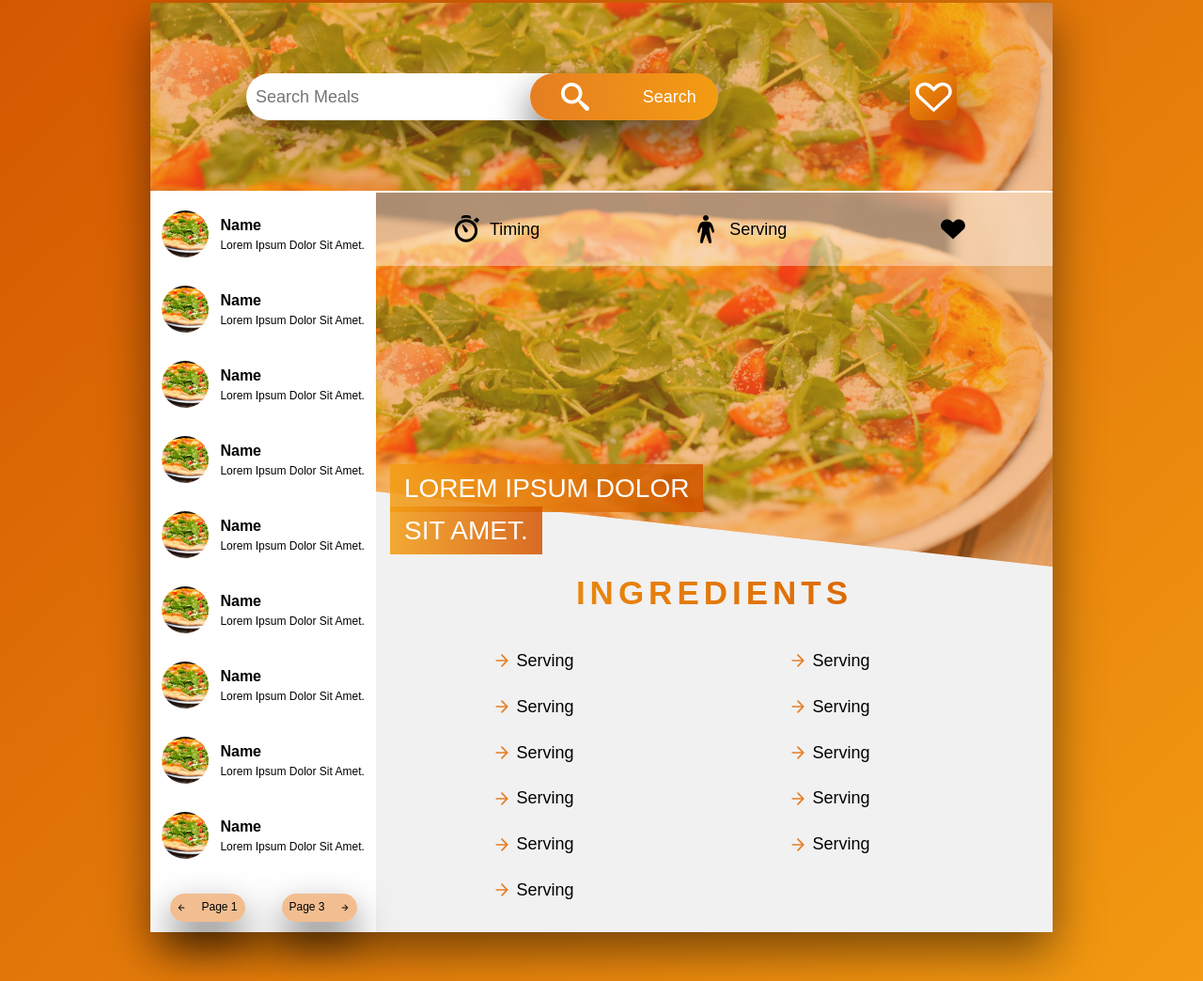
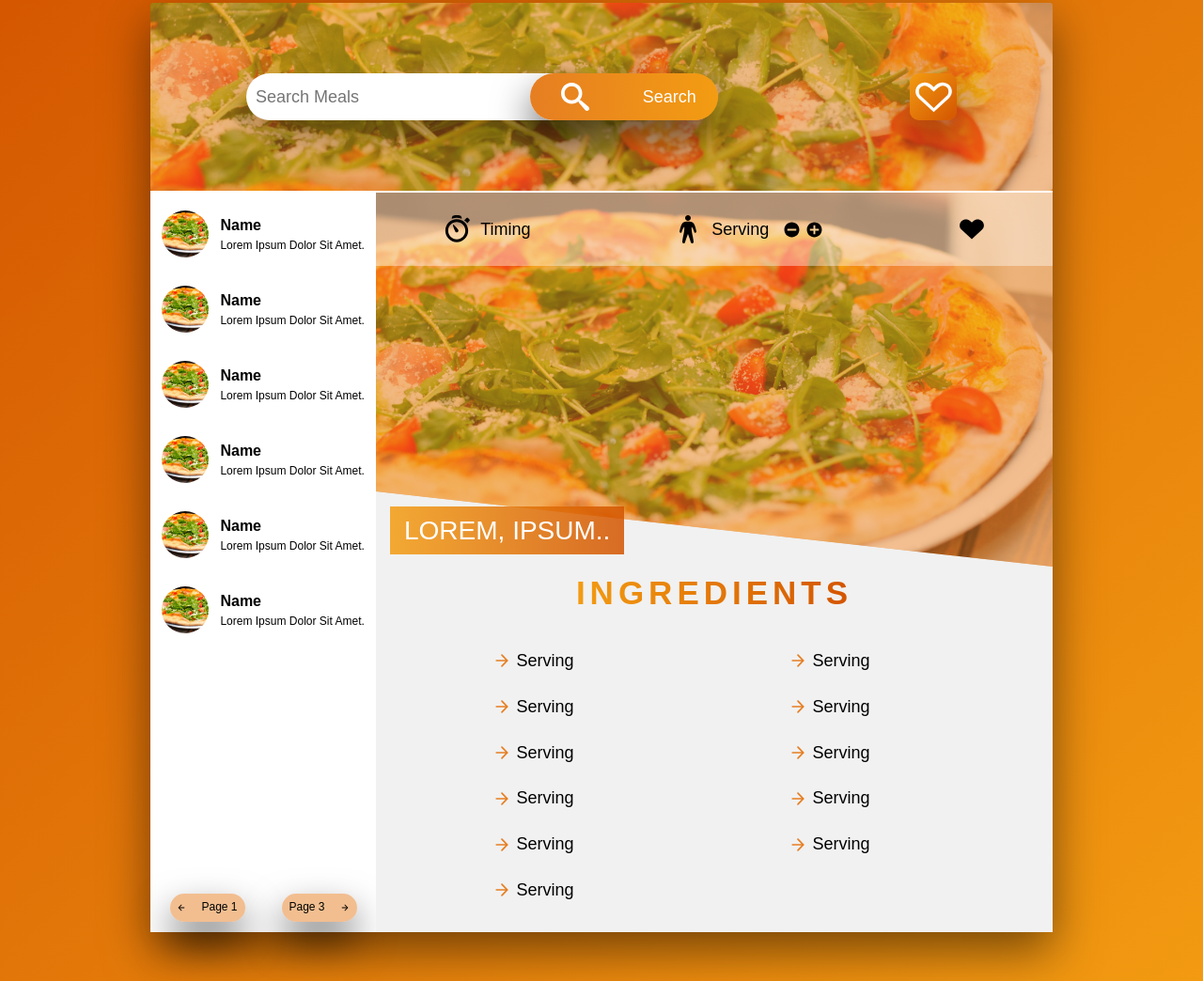
Before and after one commit to AliRezaDavuodi/order-it, a website built with webpack: page src/index.html in a window 1280 px wide. Shown: the part 117-1161 px from the top of the page at 94% size. Built offline with nearby package versions, Linux system fonts and the light colour scheme.

Commit message:
fixed a bug in pagination

```diff
--- a/src/index.html
+++ b/src/index.html
@@ -130,17 +130,6 @@
                     </div>
                 </li>
 
-
-                <li class="card__item">
-                    <div class="card__img-box">
-                        <img class="card__photo" src="./img/header.jpg" alt="">
-                    </div>
-                    <div class="card__info">
-                        <h4 class="heading heading-4">name</h4>
-                        <p class="paragraph">Lorem ipsum dolor sit amet.</p>
-                    </div>
-                </li>
-
                 <li class="card__item">
                     <div class="card__img-box">
                         <img class="card__photo" src="./img/header.jpg" alt="">
@@ -182,26 +171,6 @@
                     </div>
                 </li>
 
-                <li class="card__item">
-                    <div class="card__img-box">
-                        <img class="card__photo" src="./img/header.jpg" alt="">
-                    </div>
-                    <div class="card__info">
-                        <h4 class="heading heading-4">name</h4>
-                        <p class="paragraph">Lorem ipsum dolor sit amet.</p>
-                    </div>
-                </li>
-
-
-                <li class="card__item">
-                    <div class="card__img-box">
-                        <img class="card__photo" src="./img/header.jpg" alt="">
-                    </div>
-                    <div class="card__info">
-                        <h4 class="heading heading-4">name</h4>
-                        <p class="paragraph">Lorem ipsum dolor sit amet.</p>
-                    </div>
-                </li>
 
             </ul>
 
@@ -234,7 +203,7 @@
                </div>
                 <h3 class="main__title">
                     <span class="main__title--text">
-                        Lorem ipsum dolor sit amet.
+                        Lorem, ipsum..
                     </span>
                 </h3>
 
@@ -254,9 +223,15 @@
                         <span class="main__info--title ">
                              serving
                         </span>
+                        <svg class="main__info--icon main__info--icon-small">
+                            <use xlink:href="./img/splite.svg#icon-circle-with-minus"></use>
+                        </svg>
+                        <svg class="main__info--icon main__info--icon-small">
+                            <use xlink:href="./img/splite.svg#icon-circle-with-plus"></use>
+                        </svg>
                     </div>
                     <div class="main__info--like">
-                        <svg class="main__info--icon">
+                        <svg class="main__info--icon main__info--icon-like">
                             <use xlink:href="./img/splite.svg#icon-heart"></use>
                         </svg>
                     </div>
@@ -275,6 +250,7 @@
                         <span class="ingredient__title">
                             serving
                        </span>
+
                     </li>
 
                     <li class="ingredient__item">
--- a/src/sass/base/_typography.scss
+++ b/src/sass/base/_typography.scss
@@ -1,7 +1,7 @@
 .heading{
 
     &-2{
-        text-align: center;
+        display: inline-block;
         text-transform: uppercase;
         font-size: 3.5rem;
         font-weight: 700;
--- a/src/sass/layout/_main.scss
+++ b/src/sass/layout/_main.scss
@@ -72,14 +72,21 @@
         &--icon {
             width: 3rem;
             height: 3rem;
-            margin-right: 1rem;
             fill: #000;
 
-            &:last-child {
+
+            &-small{
+                width: 1.9rem;
+                height: 1.9rem;
+                margin-left: .5rem;
                 cursor: pointer;
-                transition: all .3s;
+            }
 
-                &:hover {
+            &-like{
+                transition: all .18s;
+                cursor: pointer;
+
+                &:hover{
                     fill: red;
                 }
             }
@@ -89,7 +96,9 @@
             }
         }
 
-        &--title {}
+        &--title {
+            margin: 0 1rem;
+        }
 
         &--serving {}
 
@@ -98,7 +107,7 @@
 
 
     .ingredient{
-
+        text-align: center;
 
         &__list{
             list-style: none;
@@ -113,6 +122,7 @@
             display: flex;
             align-items: center;
             justify-content: center;
+
         }
 
         &__icon{
--- a/src/sass/layout/_sidebar.scss
+++ b/src/sass/layout/_sidebar.scss
@@ -5,16 +5,14 @@
     border: 1px solid #fff;
     background-color: #fff;
 
-    position: relative;
+    display: flex;
+    flex-direction: column;
+    justify-content: space-between;
 
 
 
 
     &__pagination{
-        position: absolute;
-        bottom: 0;
-        left: 0;
-        right: 0;
 
         display: flex;
         align-items: center;
```
Also changed, not shown: dist/css/style.css, dist/index.html.
